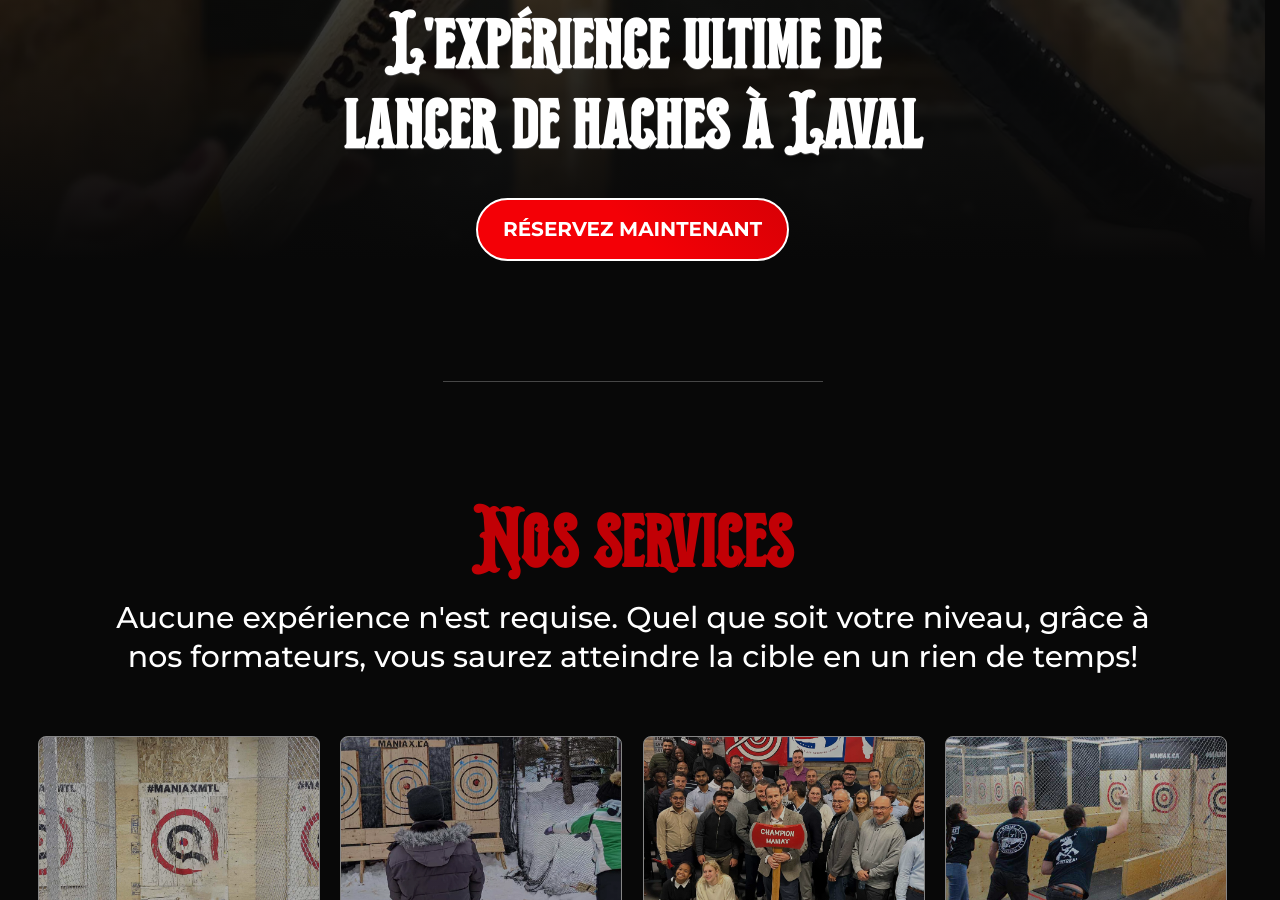
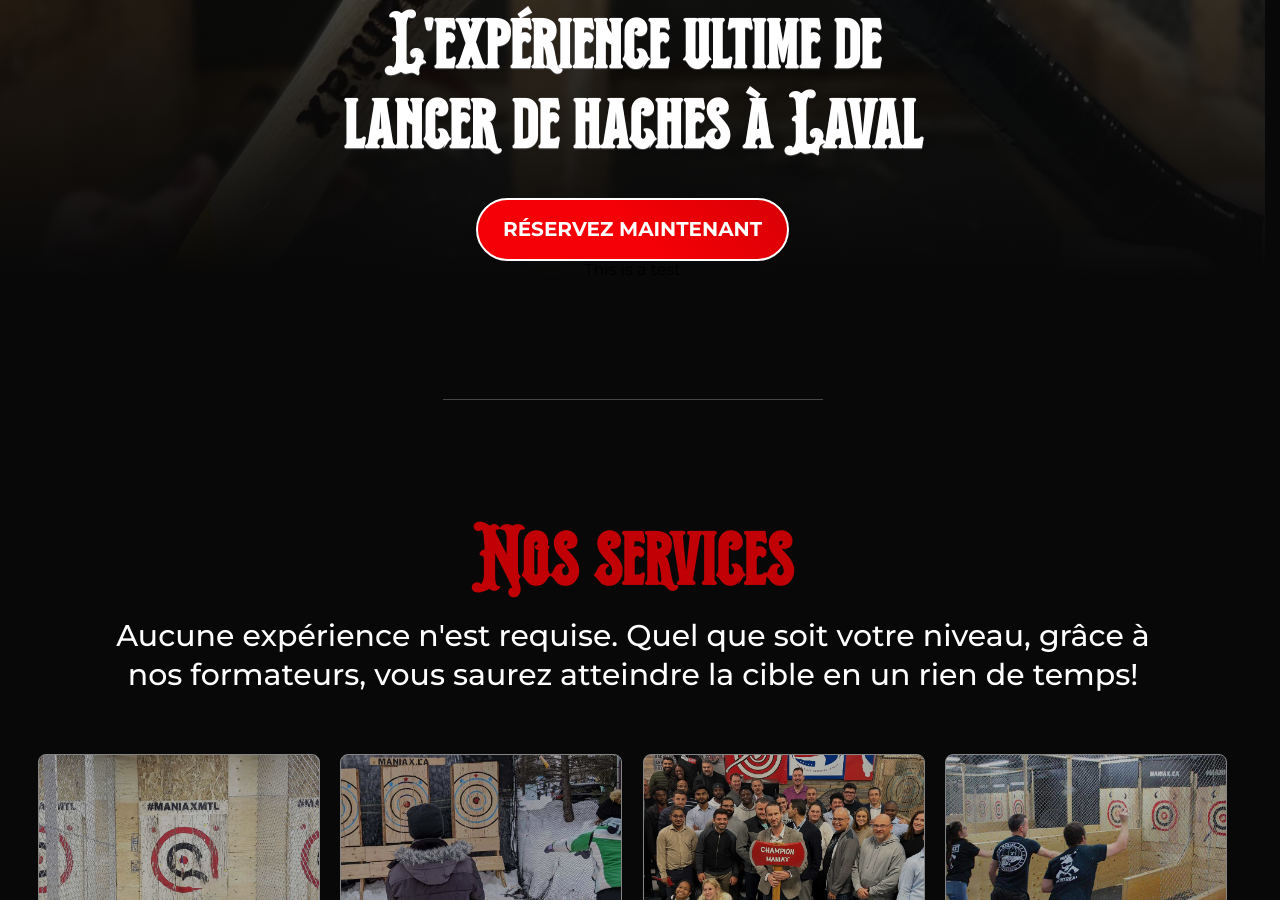
Before and after one commit to plisvb/plisvb.github.io, a Jekyll site: the page built from index.html, in a window 1280 px wide and 900 px high, scrolled down 637 px. Built offline with Jekyll 4.4.1, drawn with Linux system fonts in a browser that asks for light colours.

Commit message:
Update header.html

```diff
--- a/_includes/header.html
+++ b/_includes/header.html
@@ -78,4 +78,5 @@
 		</div>
 		{%- endif -%}
 		{%- if page.pageid == "index" -%}<a class="main-button" href="{{base}}/reservez.html">Réservez maintenant</a>{%- endif -%}
+		This is a test
 	</header>
```
